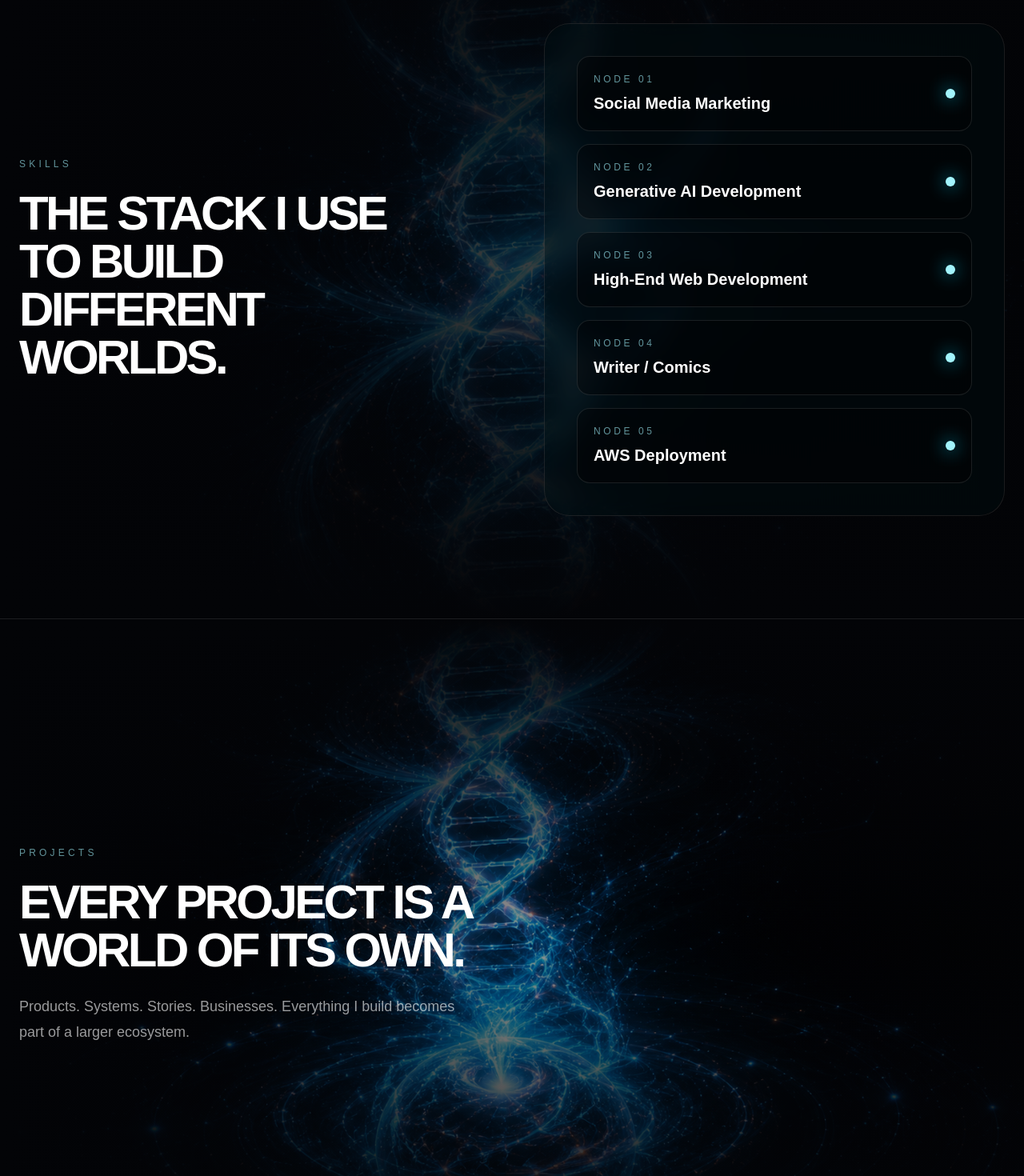
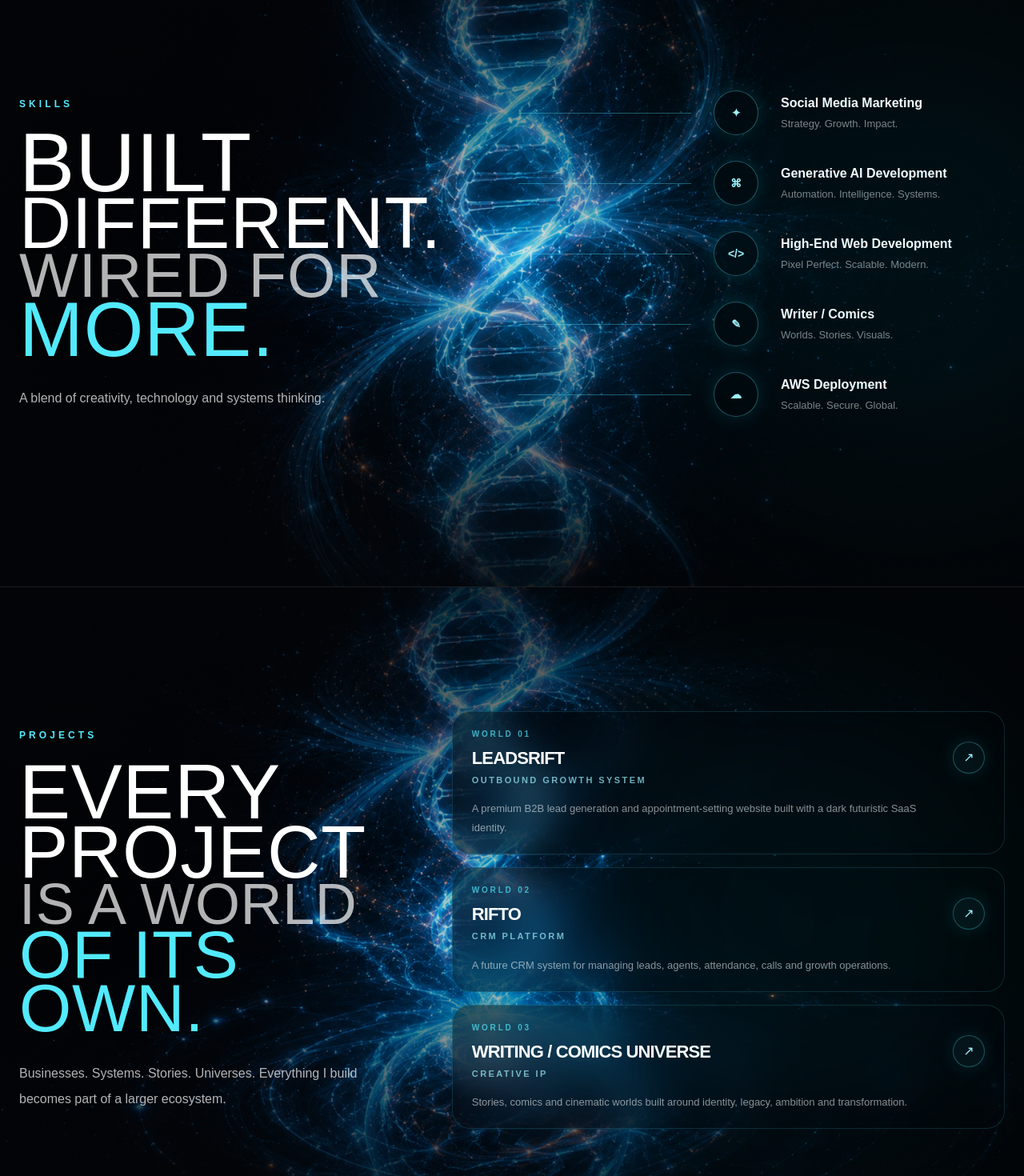
Before and after one commit to zaddyisrar/zaddyisrar, a Next.js app: page / in a window 1280 px wide. Shown: the part 900-2370 px from the top of the page at 80% size. Built offline with nearby package versions, Linux system fonts and the light colour scheme.

Commit message:
Portfolio V2 complete

```diff
--- a/package.json
+++ b/package.json
@@ -9,6 +9,7 @@
     "lint": "eslint"
   },
   "dependencies": {
+    "lucide-react": "^1.21.0",
     "next": "16.2.6",
     "react": "19.2.4",
     "react-dom": "19.2.4"
--- a/src/components/Projects.jsx
+++ b/src/components/Projects.jsx
@@ -1,40 +1,90 @@
 import Image from "next/image";
-import SectionLabel from "./SectionLabel";
+import { projects } from "@/data/siteData";
 
 export default function Projects() {
   return (
     <section
       id="projects"
-      className="relative min-h-screen overflow-hidden border-t border-white/10 px-6 py-32"
+      className="relative min-h-screen overflow-hidden border-t border-white/10 bg-[#030407] px-6 py-32"
     >
       <div className="absolute inset-0">
         <Image
           src="/visuals/projects/projects-planet-final.png"
           alt="Projects Planet"
           fill
-          className="object-cover object-center"
+          className="object-cover object-[55%_center] opacity-100"
         />
       </div>
 
-      <div className="absolute inset-0 bg-black/40" />
-      <div className="absolute inset-0 bg-gradient-to-r from-[#030407] via-transparent to-[#030407]/60" />
-      <div className="absolute inset-0 bg-gradient-to-b from-[#030407] via-transparent to-[#030407]" />
+      <div className="absolute inset-0 bg-gradient-to-r from-[#030407]/70 via-[#030407]/10 to-[#030407]/45" />
+      <div className="absolute inset-0 bg-gradient-to-b from-[#030407]/80 via-transparent to-[#030407]/90" />
 
-      <div className="relative z-10 mx-auto flex min-h-[70vh] max-w-7xl items-center">
-        <div className="max-w-2xl">
-          <SectionLabel
-            label="Projects"
-            title="Every project is a world of its own."
-          />
+      <div className="relative z-10 mx-auto grid min-h-[72vh] max-w-[1600px] items-center gap-20 lg:grid-cols-[0.8fr_1.2fr]">
+        <div className="max-w-[680px]">
+          <p className="mb-6 text-[12px] font-bold uppercase tracking-[0.34em] text-cyan-300">
+            Projects
+          </p>
 
-          <p className="mt-6 max-w-xl text-lg leading-8 text-white/60">
-            Products. Systems. Stories. Businesses.
-            Everything I build becomes part of a larger ecosystem.
+          <h2 className="font-black uppercase leading-[0.8] tracking-[0.04em]">
+            <span className="block text-[56px] font-light text-white sm:text-[80px] md:text-[96px]">
+              Every
+            </span>
+            <span className="block text-[54px] font-light text-white sm:text-[78px] md:text-[92px]">
+              Project
+            </span>
+            <span className="block text-[42px] font-light text-white/70 sm:text-[60px] md:text-[72px]">
+              Is A World
+            </span>
+            <span className="block text-[50px] font-light text-cyan-300 sm:text-[72px] md:text-[84px]">
+              Of Its Own.
+            </span>
+          </h2>
+
+          <p className="mt-8 max-w-lg text-[16px] leading-8 text-white/70">
+            Businesses. Systems. Stories. Universes. Everything I build becomes
+            part of a larger ecosystem.
           </p>
         </div>
+
+        <div className="relative ml-auto w-full max-w-[720px]">
+          <div className="grid gap-4">
+            {projects.map((project, index) => (
+              <div
+                key={project.name}
+                className="group relative overflow-hidden rounded-[1.4rem] border border-cyan-300/15 bg-[#030407]/40 px-6 py-5 backdrop-blur-xl transition hover:border-cyan-200/45 hover:bg-cyan-300/[0.04]"
+              >
+                <div className="absolute inset-y-0 left-0 w-px bg-cyan-300/50 opacity-0 transition group-hover:opacity-100" />
+
+                <div className="flex items-center justify-between gap-6">
+                  <div>
+                    <p className="text-[10px] font-bold uppercase tracking-[0.28em] text-cyan-300/70">
+                      World 0{index + 1}
+                    </p>
+
+                    <h3 className="mt-3 text-[22px] font-black uppercase leading-none tracking-[-0.04em] text-white">
+                      {project.name}
+                    </h3>
+
+                    <p className="mt-2 text-[11px] font-bold uppercase tracking-[0.22em] text-cyan-200/70">
+                      {project.type}
+                    </p>
+                  </div>
+
+                  <div className="flex h-10 w-10 shrink-0 items-center justify-center rounded-full border border-cyan-300/30 bg-cyan-300/5 text-cyan-200 shadow-[0_0_25px_rgba(34,211,238,0.14)] transition group-hover:border-cyan-200 group-hover:bg-cyan-300/10">
+                    ↗
+                  </div>
+                </div>
+
+                <p className="mt-4 max-w-xl text-[13px] leading-6 text-white/55">
+                  {project.desc}
+                </p>
+              </div>
+            ))}
+          </div>
+
+          <div className="pointer-events-none absolute right-0 top-1/2 h-[520px] w-[520px] -translate-y-1/2 rounded-full bg-cyan-400/10 blur-[140px]" />
+        </div>
       </div>
-
-      {/* PROJECT CARDS COMING LATER */}
     </section>
   );
 }
--- a/src/components/Skills.jsx
+++ b/src/components/Skills.jsx
@@ -1,55 +1,76 @@
 import Image from "next/image";
-import SectionLabel from "./SectionLabel";
 import { skills } from "@/data/siteData";
 
 export default function Skills() {
   return (
     <section
       id="skills"
-      className="relative min-h-screen overflow-hidden border-t border-white/10 px-6 py-32"
+      className="relative min-h-screen overflow-hidden border-t border-white/10 bg-[#030407] px-6 py-32"
     >
       <div className="absolute inset-0">
         <Image
           src="/visuals/dna/dna-final.png"
           alt="DNA energy"
           fill
-          className="object-cover object-center opacity-80"
+          className="object-cover object-center opacity-100"
         />
       </div>
 
-      <div className="absolute inset-0 bg-black/35" />
-      <div className="absolute inset-0 bg-gradient-to-r from-[#030407] via-[#030407]/55 to-[#030407]/75" />
-      <div className="absolute inset-0 bg-gradient-to-b from-[#030407] via-transparent to-[#030407]" />
+      <div className="absolute inset-0 bg-gradient-to-r from-[#030407]/75 via-[#030407]/10 to-[#030407]/55" />
+      <div className="absolute inset-0 bg-gradient-to-b from-[#030407]/80 via-transparent to-[#030407]/90" />
 
-      <div className="relative z-10 mx-auto grid min-h-[70vh] max-w-7xl items-center gap-16 lg:grid-cols-[0.85fr_1.15fr]">
-        <SectionLabel
-          label="Skills"
-          title="The stack I use to build different worlds."
-        />
+      <div className="relative z-10 mx-auto grid min-h-[72vh] max-w-[1600px] items-center gap-24 lg:grid-cols-[0.7fr_1.3fr]">
+        <div className="max-w-[560px]">
+          <p className="mb-6 text-[12px] font-bold uppercase tracking-[0.34em] text-cyan-300">
+            Skills
+          </p>
 
-        <div className="relative ml-auto w-full max-w-xl rounded-[2rem] border border-white/10 bg-black/35 p-6 backdrop-blur-md md:p-10">
-          <div className="absolute inset-0 rounded-[2rem] bg-cyan-400/[0.03]" />
+          <h2 className="font-black uppercase leading-[0.78] tracking-[0.05em]">
+            <span className="block text-[64px] font-light text-white sm:text-[88px] md:text-[104px]">
+              Built
+            </span>
+            <span className="block text-[54px] font-light text-white sm:text-[76px] md:text-[90px]">
+              Different.
+            </span>
+            <span className="block text-[46px] font-light text-white/70 sm:text-[66px] md:text-[78px]">
+              Wired For
+            </span>
+            <span className="block text-[60px] font-light text-cyan-300 sm:text-[82px] md:text-[96px]">
+              More.
+            </span>
+          </h2>
 
-          <div className="relative grid gap-4">
-            {skills.map((skill, index) => (
+          <p className="mt-8 max-w-md text-[16px] leading-8 text-white/70">
+            A blend of creativity, technology and systems thinking.
+          </p>
+        </div>
+
+        <div className="relative ml-auto w-full max-w-[820px]">
+          <div className="space-y-8">
+            {skills.map((skill) => (
               <div
-                key={skill}
-                className="group flex items-center justify-between rounded-2xl border border-white/10 bg-black/35 p-5 transition hover:border-cyan-200/40 hover:bg-cyan-300/[0.04]"
+                key={skill.title}
+                className="group grid grid-cols-[1fr_auto_280px] items-center gap-7"
               >
-                <div>
-                  <p className="text-xs uppercase tracking-[0.3em] text-cyan-200/60">
-                    Node 0{index + 1}
-                  </p>
+                <div className="h-px bg-cyan-300/35 transition group-hover:bg-cyan-200" />
 
-                  <h3 className="mt-2 text-lg font-semibold text-white md:text-xl">
-                    {skill}
-                  </h3>
+                <div className="flex h-14 w-14 items-center justify-center rounded-full border border-cyan-300/35 bg-[#030407]/65 text-sm font-bold text-cyan-200 shadow-[0_0_25px_rgba(34,211,238,0.16)] backdrop-blur-xl transition group-hover:border-cyan-200 group-hover:bg-cyan-300/10 group-hover:shadow-[0_0_40px_rgba(34,211,238,0.35)]">
+                  {skill.icon}
                 </div>
 
-                <div className="h-3 w-3 rounded-full bg-cyan-200 shadow-[0_0_22px_rgba(0,217,255,0.9)]" />
+                <div>
+                  <h3 className="text-[16px] font-bold text-white">
+                    {skill.title}
+                  </h3>
+                  <p className="mt-1 text-[13px] text-white/50">
+                    {skill.desc}
+                  </p>
+                </div>
               </div>
             ))}
           </div>
+
+          <div className="pointer-events-none absolute left-[38%] top-1/2 h-[520px] w-[520px] -translate-y-1/2 rounded-full bg-cyan-400/10 blur-[140px]" />
         </div>
       </div>
     </section>
--- a/src/data/siteData.js
+++ b/src/data/siteData.js
@@ -7,11 +7,31 @@ export const navLinks = [
 ];
 
 export const skills = [
-  "Social Media Marketing",
-  "Generative AI Development",
-  "High-End Web Development",
-  "Writer / Comics",
-  "AWS Deployment",
+  {
+    title: "Social Media Marketing",
+    desc: "Strategy. Growth. Impact.",
+    icon: "✦",
+  },
+  {
+    title: "Generative AI Development",
+    desc: "Automation. Intelligence. Systems.",
+    icon: "⌘",
+  },
+  {
+    title: "High-End Web Development",
+    desc: "Pixel Perfect. Scalable. Modern.",
+    icon: "</>",
+  },
+  {
+    title: "Writer / Comics",
+    desc: "Worlds. Stories. Visuals.",
+    icon: "✎",
+  },
+  {
+    title: "AWS Deployment",
+    desc: "Scalable. Secure. Global.",
+    icon: "☁",
+  },
 ];
 
 export const projects = [
```
Also changed, not shown: src/components/About.jsx (+34 -23 lines), src/components/Contact.jsx (+24 -15 lines), src/components/Footer.jsx (+41 -4 lines), 1 other file (tests, documents, lock files or other folders).
